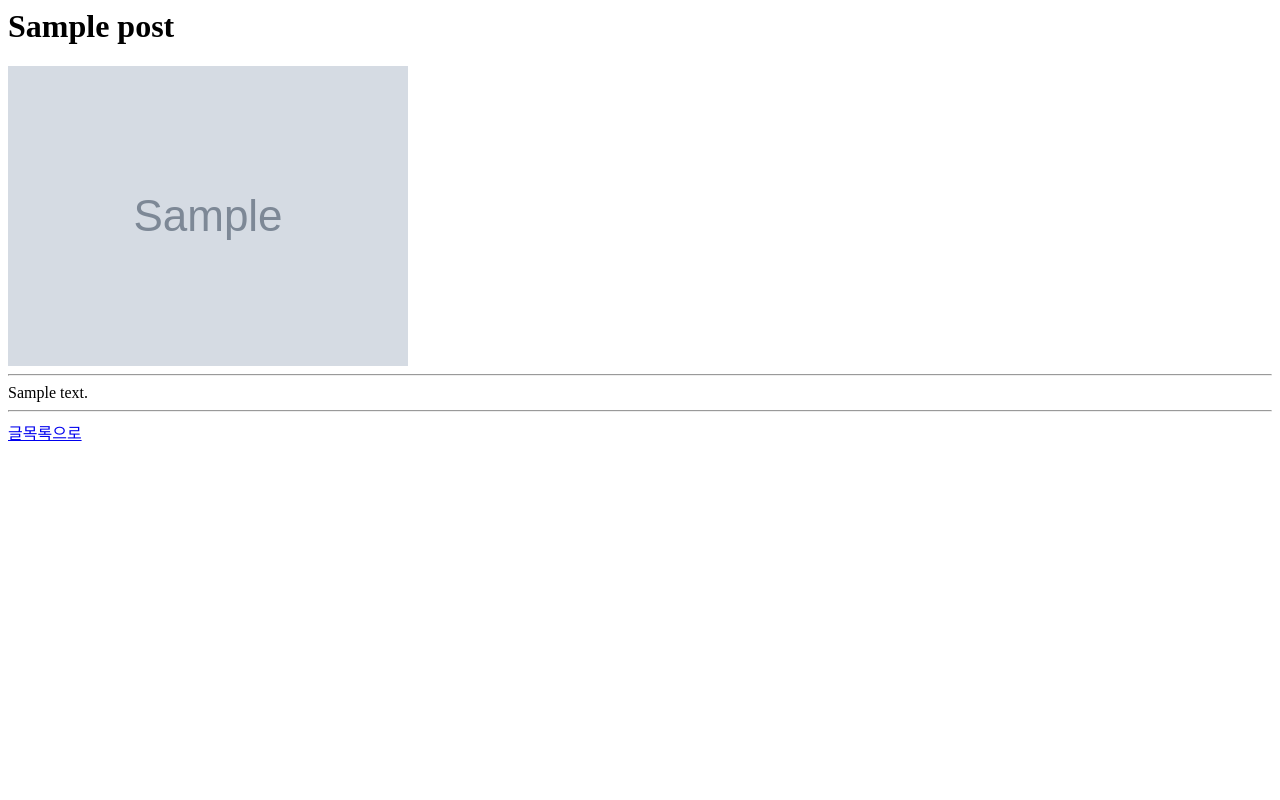
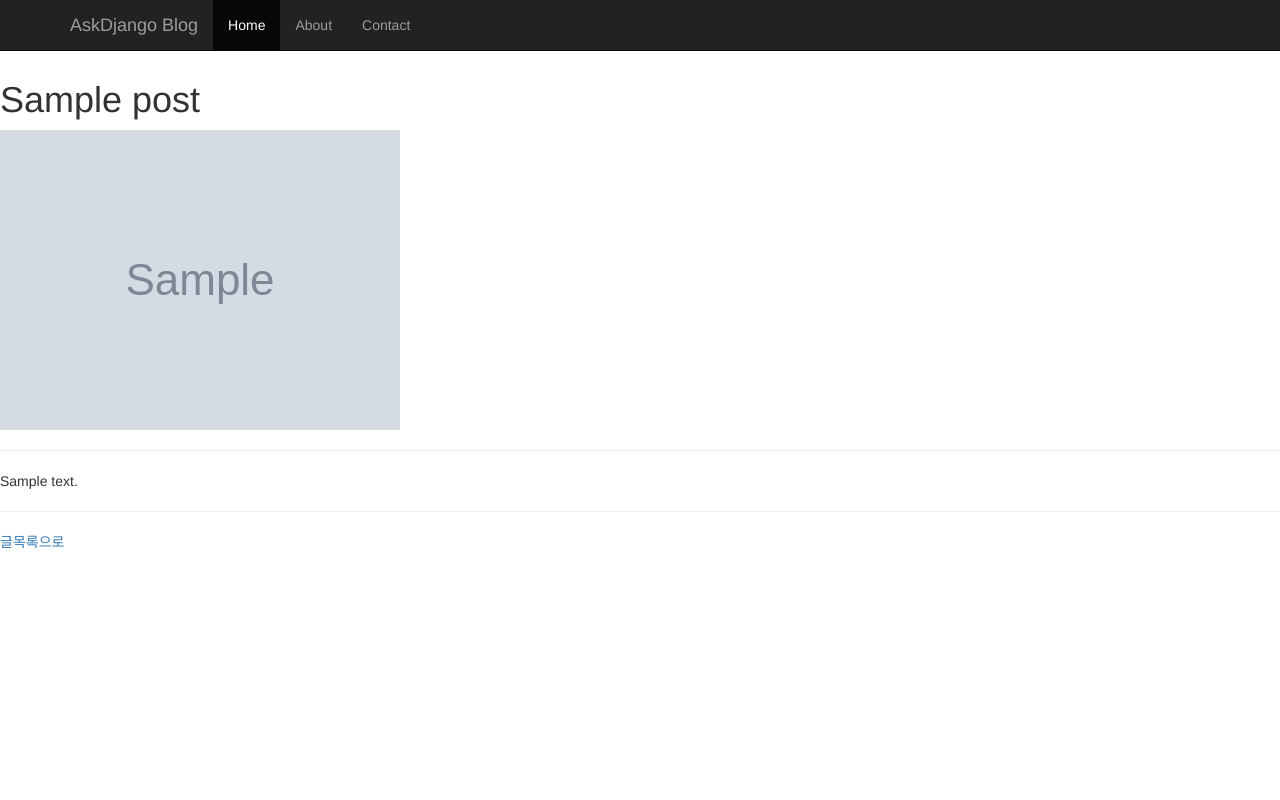
Before and after one commit to allieus/askdjango-azurewebapp, a Django app: page /blog/1/ in a window 1280 px wide. Run offline with Django 3.2, Linux system fonts and the light colour scheme; tables that the repository leaves empty hold one stand-in row (values such as "Sample post"); grey boxes marked "Sample" are stand-in pictures; some libraries are stand-ins or nearby versions.

Commit message:
템플릿 상속 적용

```diff
--- /dev/null
+++ b/blog/templates/blog/base.html
@@ -0,0 +1,39 @@
+<!doctype html>
+<html>
+<head>
+<meta charset="utf-8" />
+<title>AskDjango Blog</title>
+<link rel="stylesheet" href="https://maxcdn.bootstrapcdn.com/bootstrap/3.3.6/css/bootstrap.min.css" />
+<style>
+body {
+padding-top: 60px;
+padding-bottom: 60px;
+}
+</style>
+</head>
+<body>
+	<nav class="navbar navbar-inverse navbar-fixed-top">
+		<div class="container">
+			<div class="navbar-header">
+				<button type="button" class="navbar-toggle collapsed" data-toggle="collapse" data-target="#navbar" aria-expanded="false" aria-controls="navbar">
+					<span class="sr-only">Toggle navigation</span>
+					<span class="icon-bar"></span>
+					<span class="icon-bar"></span>
+					<span class="icon-bar"></span>
+				</button>
+				<a class="navbar-brand" href="#">AskDjango Blog</a>
+			</div>
+			<div id="navbar" class="collapse navbar-collapse">
+				<ul class="nav navbar-nav">
+					<li class="active"><a href="#">Home</a></li>
+					<li><a href="#about">About</a></li>
+					<li><a href="#contact">Contact</a></li>
+				</ul>
+			</div><!--/.nav-collapse -->
+		</div>
+	</nav>
+
+    {% block content %}
+    {% endblock %}
+</body>
+</html>
--- a/blog/templates/blog/post_detail.html
+++ b/blog/templates/blog/post_detail.html
@@ -1,4 +1,6 @@
+{% extends "blog/base.html" %}
 
+{% block content %}
     <h1>{{ post.title }}</h1>
 
     <img src="{{ post.photo.url }}" />
@@ -10,3 +12,4 @@
     <hr/>
 
     <a href="{% url "blog.views.post_list" %}">글목록으로</a>
+{% endblock %}
--- a/blog/templates/blog/post_list.html
+++ b/blog/templates/blog/post_list.html
@@ -1,5 +1,6 @@
+{% extends "blog/base.html" %}
 
-
+{% block content %}
     <ul>
     {% for post in post_list %}
     <li>
@@ -9,3 +10,4 @@
     </li>
     {% endfor %}
     </ul>
+{% endblock %}
```
Lines whose indentation alone changed are shown as unchanged.
